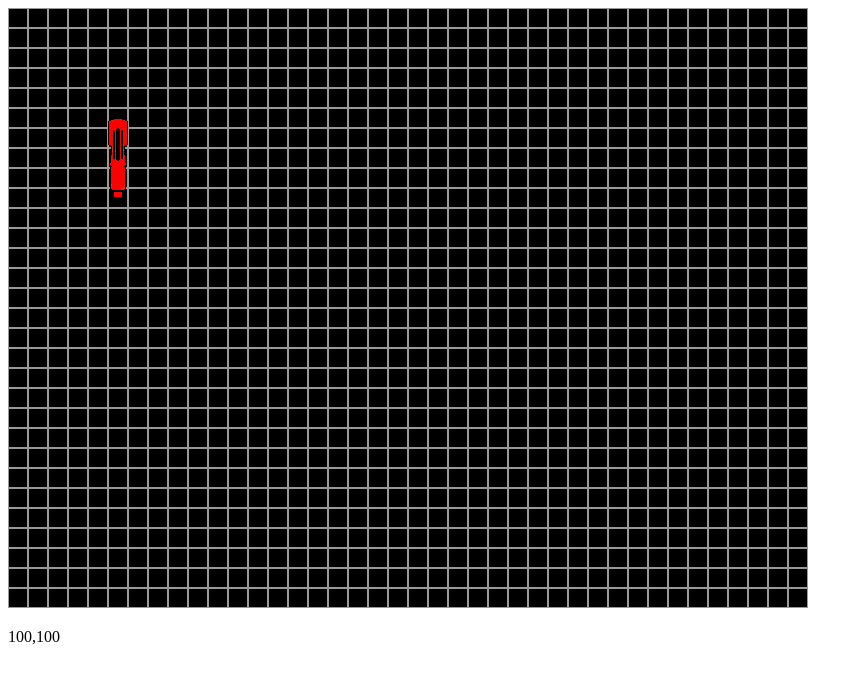
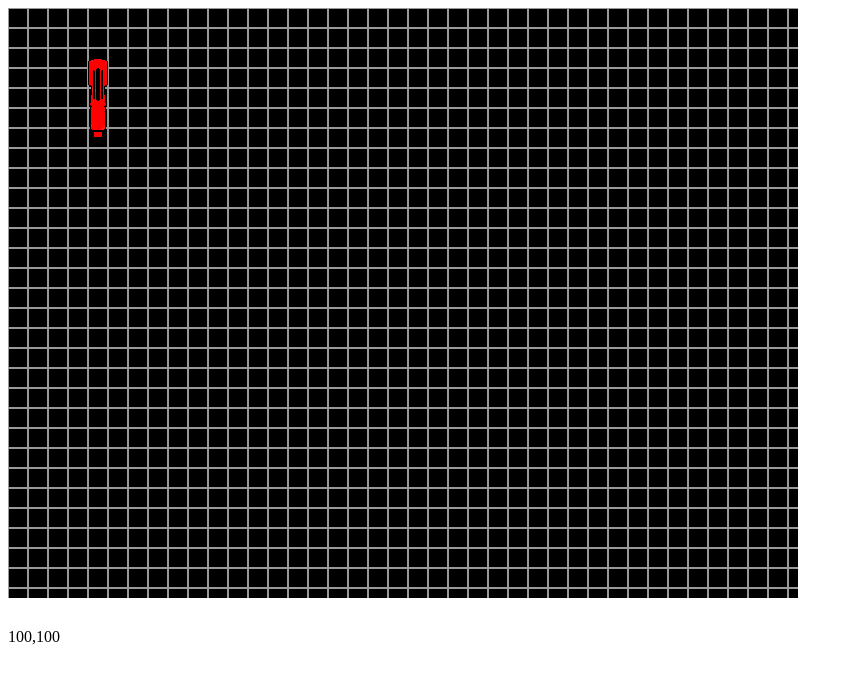
Before and after one commit to andrewoconnor/tron, a plain HTML site: page index.html in a window 1280 px wide. Shown: the whole page, without its empty margins (0-863 px from the left). Drawn offline with Linux system fonts and the light colour scheme.

Commit message:
Started work on chase camera.

```diff
--- a/index.html
+++ b/index.html
@@ -14,6 +14,8 @@
 	<script type="text/javascript" src="js/resources.js"></script>
     <script type="text/javascript" src="js/entity.js"></script>
 	<script type="text/javascript" src="js/sprite.js"></script>
+    <script type="text/javascript" src="js/camera.js"></script>
+    <script type="text/javascript" src="js/world.js"></script>
     <script type="text/javascript" src="js/player.js"></script>
 	<script type="text/javascript" src="js/input.js"></script>
 	<script type="text/javascript" src="js/app.js"></script>
--- a/js/app.js
+++ b/js/app.js
@@ -39,20 +39,22 @@ function main() {
 	requestAnimFrame(main);
 }
 
+var world = new World();
+
 function init() {
-	terrainPattern = context.createPattern(resources.get('img/terrain.png'), 'repeat');
-	context.translate(10, 10);
+    world.init();
 	lastTime = Date.now();
 	main();
 }
 
 // Game state
+
 var player = new Player();
+var camera = new Camera(player, world);
 
 var lastFire = Date.now();
 var gameTime = 0;
 var isGameOver;
-var terrainPattern;
 
 // The score
 var score = 0;
@@ -67,22 +69,22 @@ function update(dt) {
     gameTime += dt;
 
     player.handleInput(dt);
+    camera.update();
     updateEntities(dt);
 }
 
 function updateEntities(dt) {
-    document.getElementById('debug').innerHTML = player.sprite.entity.pos;
+    document.getElementById('debug').innerHTML = player.pos;
 }
 
 function render() {
 	// Render the terrain
-    context.fillStyle = terrainPattern;
-    context.fillRect(-10, -10, canvas.width, canvas.height);
-
+    //world.render();
+    camera.render();
     // Render the player
     renderEntity(player);
 }
 
 function renderEntity(entity) {
-    entity.sprite.render(context);
+    entity.sprite.render();
 }
--- a/js/camera.js
+++ b/js/camera.js
@@ -1,3 +1,30 @@
 (function() {
 
+    function Camera(entity, world){
+        // follow entity
+        this.pos = [0, 10];
+        this.entity = entity;
+        this.size = [800, 600];
+        this.world = world;
+    }
+
+    Camera.prototype = {
+        update: function() {
+            //top left point of camera
+            this.pos[0] = this.entity.pos[0] - (this.size[0] / 2);
+            this.pos[1] = this.entity.pos[1] - (this.size[0] / 2);
+
+            if (this.pos[0] < 0)
+                this.pos[0] = 0;
+            if (this.pos[1] < 0)
+                this.pos[1] = 0;
+        },
+        render: function() {
+            context.fillStyle = this.world.terrainPattern;
+            context.fillRect(this.pos[0], this.pos[1], this.size[0], this.size[1]);
+        }
+    }
+
+    window.Camera = Camera;
+
 })();
--- a/js/entity.js
+++ b/js/entity.js
@@ -1,10 +1,11 @@
 (function() {
 
-    function Entity(pos, deg, sprite, maxSpeed) {
+    function Entity(pos, size, deg, sprite, maxSpeed) {
         this.pos = pos || [100, 100];
-        this.deg = deg;
+        this.deg = deg || 0;
+        this.size = size || [0, 0];
         this.setSprite(sprite);
-        this.maxSpeed = maxSpeed;
+        this.maxSpeed = maxSpeed || 0;
     }
 
     Entity.prototype = {
--- a/js/player.js
+++ b/js/player.js
@@ -1,8 +1,7 @@
 (function() {
 
-    function Player(name) {
-        this.name = name || "unnamed";
-        Entity.call(this, [100, 100], 0, new Sprite('img/bike.png', [19, 79]), 400);
+    function Player() {
+        Entity.call(this, [100, 100], [19, 79], 0, new Sprite('img/bike.png'), 400);
     }
 
     Player.prototype = Object.create(Entity.prototype);
--- a/js/sprite.js
+++ b/js/sprite.js
@@ -12,15 +12,15 @@
 
 	Sprite.prototype = {
 		needToRotate: function() { return (this.entity.deg != 0); },
-		render: function(context) {
+		render: function() {
 
 			var x = this.entity.pos[0];
             var y = this.entity.pos[1];
 
-            var rot_x = -(this.size[0] + 1) / 2;
-            //var rot_y = -(this.size[1] + 1) / 2;
+            var rot_x = -(this.entity.size[0] + 1) / 2;
+            var rot_y = -(this.entity.size[1] + 1) / 2;
             //var rot_x = 0;
-            var rot_y = 0;
+            //var rot_y = 0;
 
             context.save();
     		context.translate(x, y);
--- /dev/null
+++ b/js/world.js
@@ -0,0 +1,17 @@
+(function() {
+
+    function World(pos, size, context){
+        this.pos = pos || [0, 0];
+        this.size = size || [5000, 3000];
+        this.terrainPattern = null;
+    }
+
+    World.prototype = {
+        init: function() {
+            this.terrainPattern = context.createPattern(resources.get('img/terrain.png'), 'repeat');
+            context.translate(-10, -10);
+        }
+    }
+
+    window.World = World;
+})();
```
